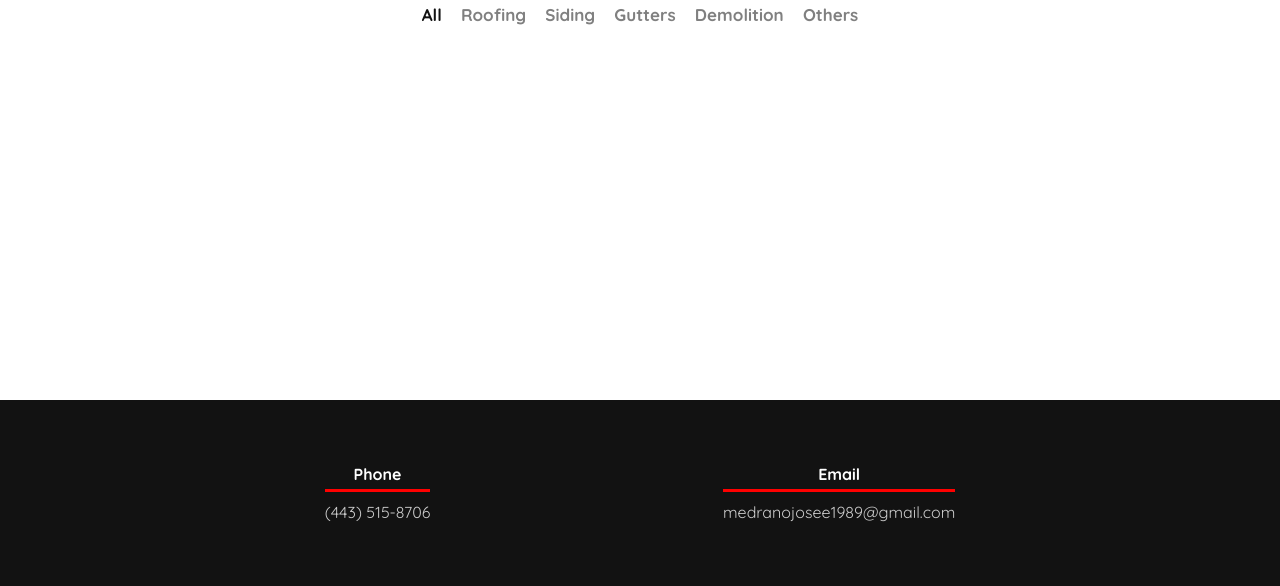
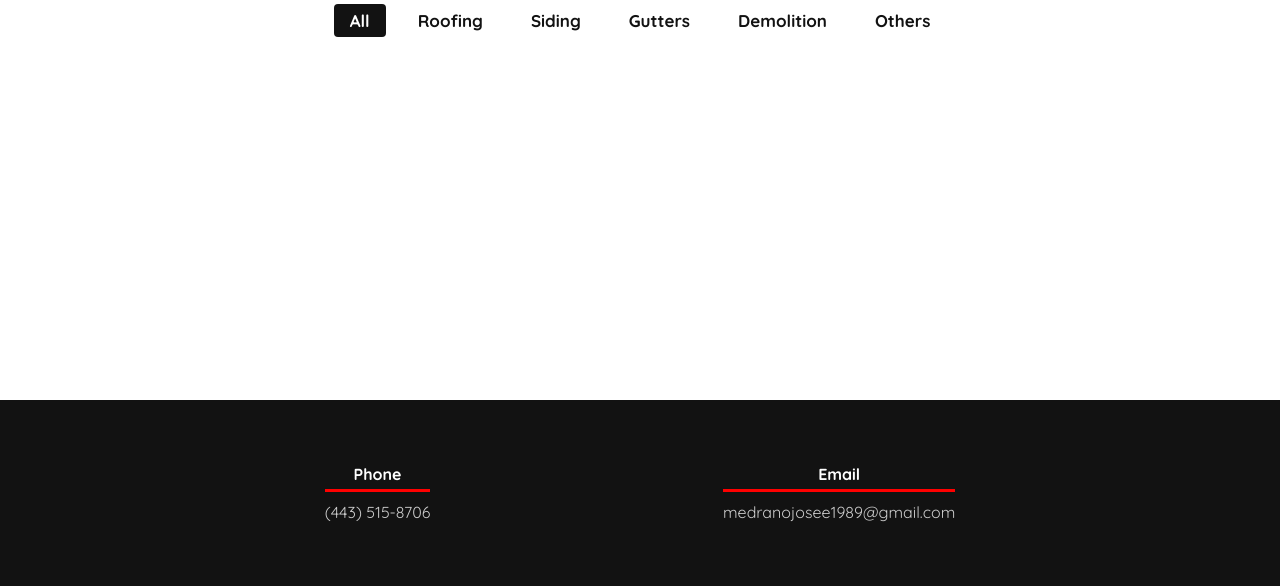
Before and after one commit to EnriqueHuezo/AmayaConstruction, a plain HTML site: page our-jobs.html in a window 1280 px wide. Shown: the part 214-800 px from the top of the page. Drawn offline with Linux system fonts and the light colour scheme; a script that the page names is missing.

Commit message:
:hammer: index modified

```diff
--- a/assets/css/style.css
+++ b/assets/css/style.css
@@ -417,17 +417,21 @@ footer {
      display: flex;
      justify-content: center;
      flex-wrap: wrap;
-     gap: 1.2rem;
+     gap: 1rem;
 }
 
 .categories a {
-     color: gray;
+     color: #121212;
      font-size: 17px;
      font-weight: bold;
+     padding: 6px 16px;
+     border-radius: 4px;
+     transition: 0.5s;
 }
 
 .categories a.activo {
-     color: #121212;
+     color: white;
+     background-color: #121212;
 }
 
 .container-normal-gallery {
```
